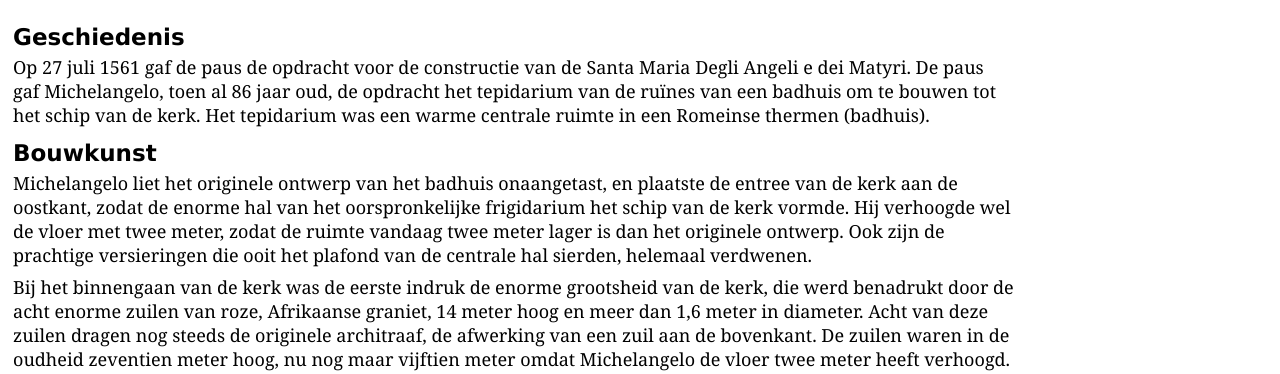
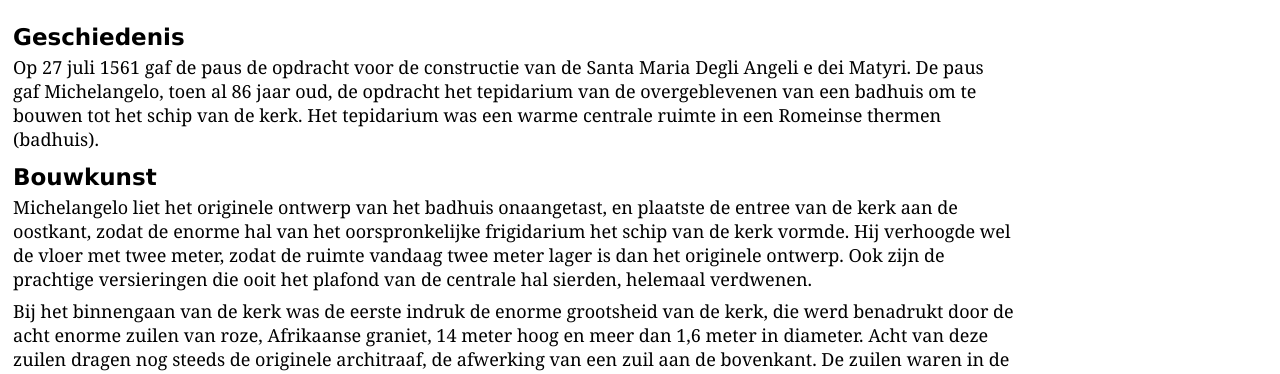
Before and after one commit to Mark5b/Mark-5b, a plain HTML site: page index.html in a window 1280 px wide. Shown: the part 431-805 px from the top of the page. Drawn offline with nearby package versions, Linux system fonts and the light colour scheme.

Commit message:
Update index.html

```diff
--- a/index.html
+++ b/index.html
@@ -46,7 +46,7 @@
 
 			<h3>Geschiedenis</h3>
 			<p>Op 27 juli 1561 gaf de paus de opdracht voor de constructie van de Santa Maria Degli Angeli e dei Matyri.
-			De paus gaf Michelangelo, toen al 86 jaar oud, de opdracht het tepidarium van de ruïnes van een badhuis om te bouwen tot het schip van de kerk. Het tepidarium was een warme centrale ruimte in een Romeinse thermen (badhuis).</p>
+			De paus gaf Michelangelo, toen al 86 jaar oud, de opdracht het tepidarium van de overgeblevenen van een badhuis om te bouwen tot het schip van de kerk. Het tepidarium was een warme centrale ruimte in een Romeinse thermen (badhuis).</p>
 
 <p></p>
 
```
